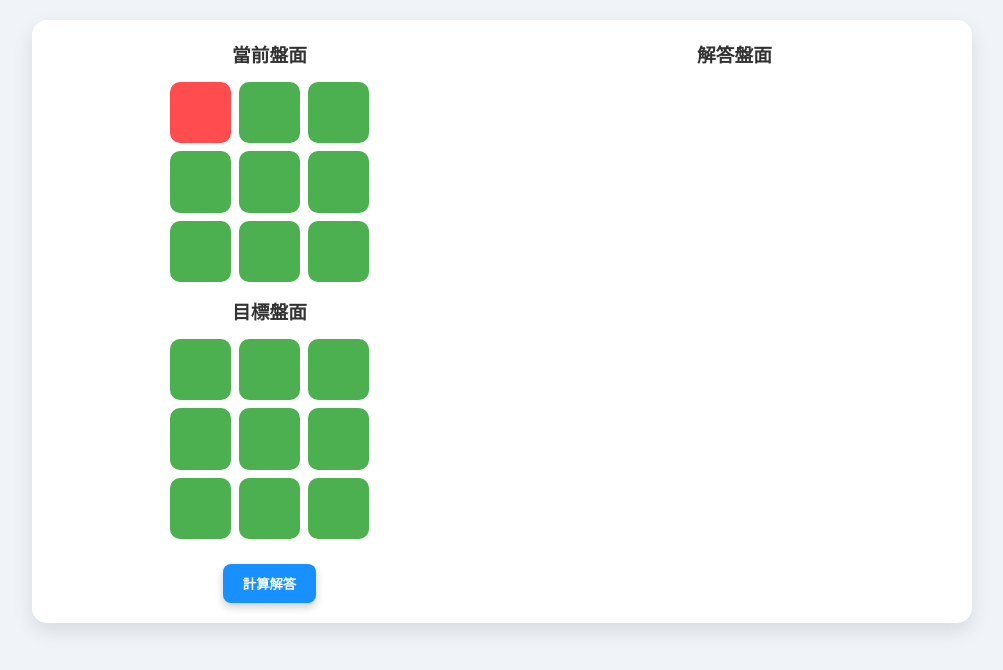
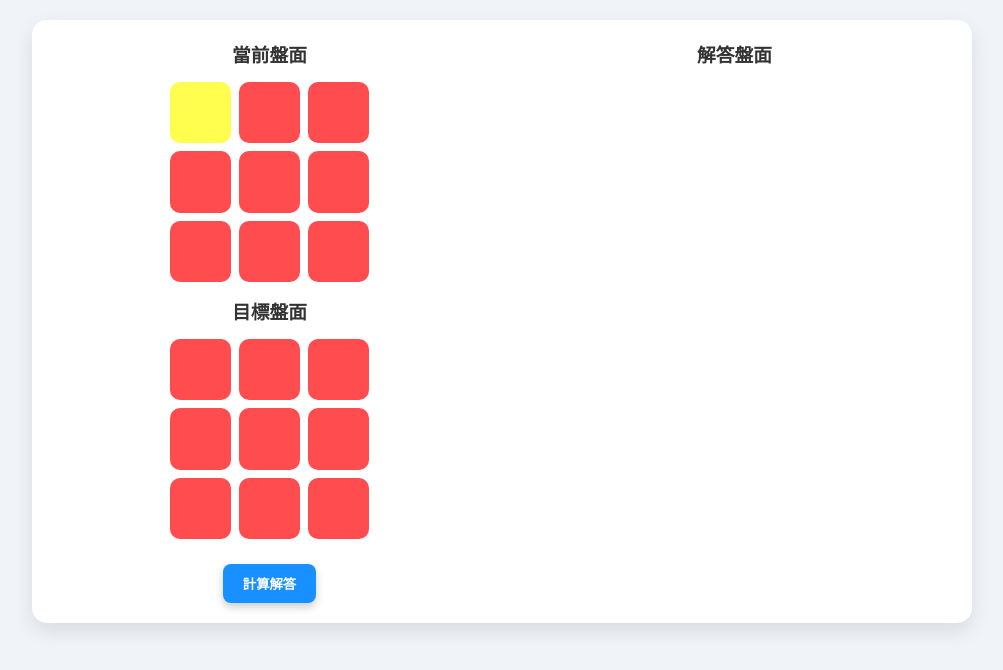
Before and after one commit to yappy2000d/Crash-Course-in-Spells, a plain HTML site: page index.html in a window 1280 px wide. Both pictures are taken after a click on the element 338 px from the left and 112 px from the top of the page. Shown: the whole page, without its empty margins (138-1141 px from the left). Drawn offline with Linux system fonts and the light colour scheme.

Commit message:
Change background colors for cell states

```diff
--- a/index.html
+++ b/index.html
@@ -67,8 +67,8 @@ h3 { margin: 0; font-weight: 600; color: #333; text-align: center; }
   transition: transform 0.1s, background 0.2s;
 }
 
-.cell.active { background-color: #ff4d4f; }
-.cell.inactive { background-color: #4caf50; }
+.cell.active { background-color: #fffd4d; }
+.cell.inactive { background-color: #ff4d4f; }
 .cell:hover { transform: scale(1.05); }
 
 button {
```
